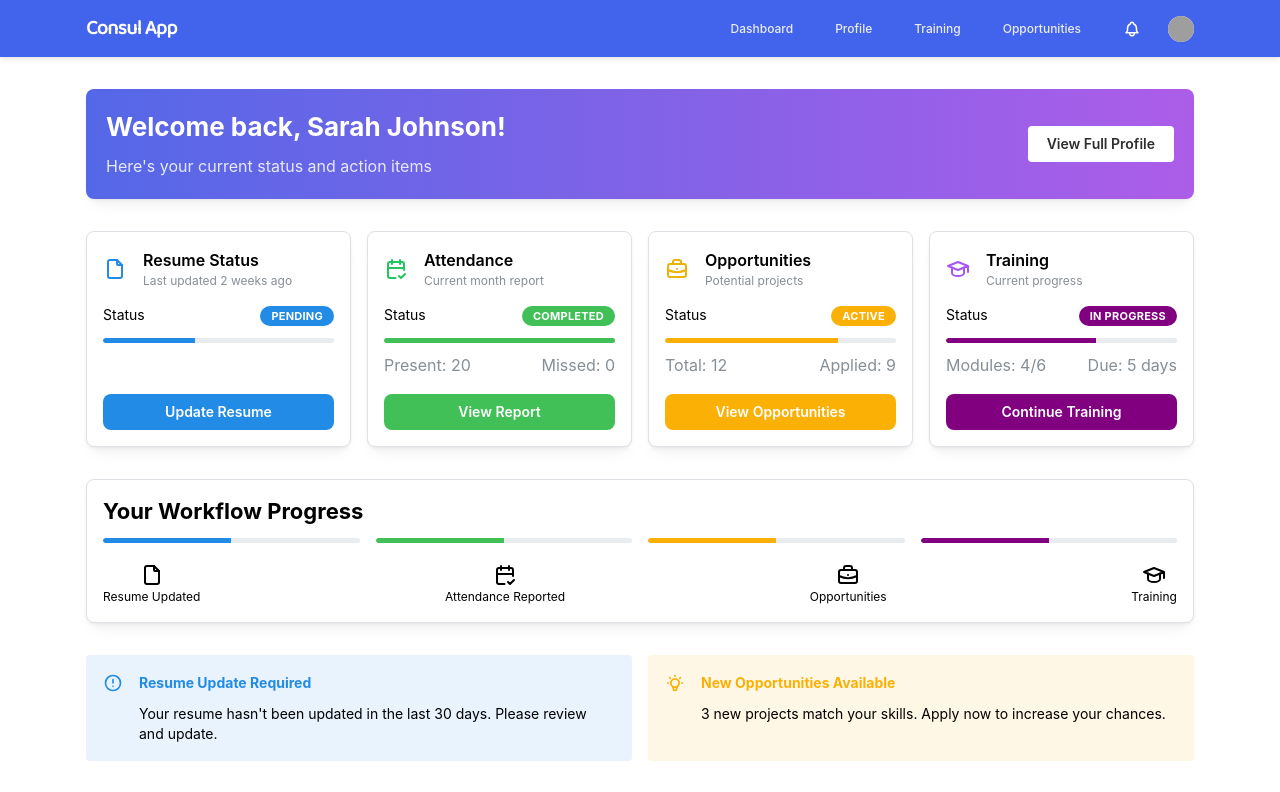
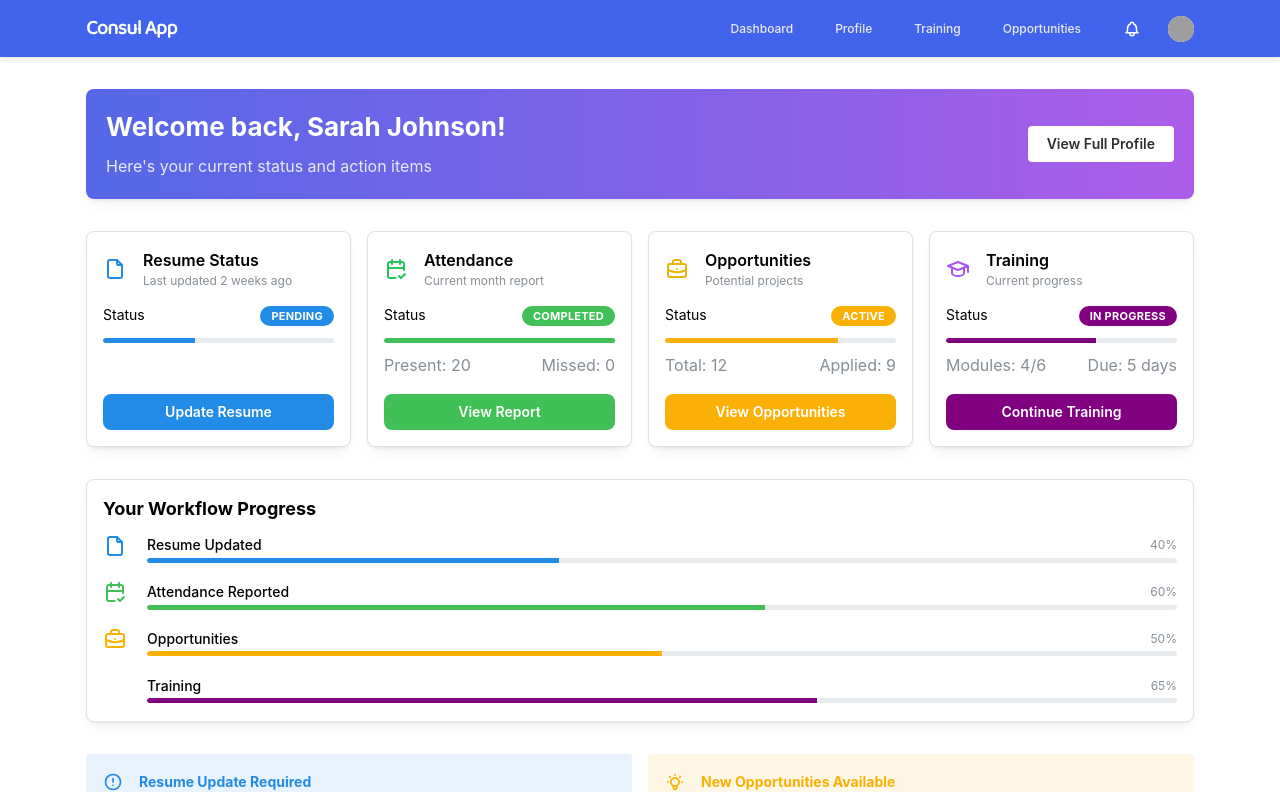
Before and after one commit to itzjeppy/consul-app, a React (Create React App) app: page / in a window 1280 px wide. Shown: the top 792 px of the page. Built offline with nearby package versions, Linux system fonts and the light colour scheme; grey boxes are pictures that could not be loaded.

Commit message:
random shit

```diff
--- a/src/Components/Dashboard/WorkflowProgress.tsx
+++ b/src/Components/Dashboard/WorkflowProgress.tsx
@@ -1,43 +1,117 @@
 import {
+
     Card,
+
     Title,
+
     Group,
+
     Progress,
+
     Text,
+
     Stack,
+
+    Box
+
 } from '@mantine/core';
-  import {
-    IconFile,
-    IconCalendarCheck,
-    IconBriefcase,
-    IconSchool,
-  } from '@tabler/icons-react';
+
+import {IconFile, IconCalendarCheck, IconBriefcase, IconSchool} from '@tabler/icons-react';
 
 export default function WorkflowProgress() {
-    const icons = [IconFile, IconCalendarCheck, IconBriefcase, IconSchool];
-    const steps = ['Resume Updated', 'Attendance Reported', 'Opportunities', 'Training'];
-    const colors: ('blue' | 'green' | 'yellow' | 'purple')[] = ['blue', 'green', 'yellow', 'purple'];
+
+    const steps = [
+
+        {
+
+            label: 'Resume Updated',
+
+            icon: IconFile,
+
+            color: 'blue',
+
+            value: 40
+
+        }, {
+
+            label: 'Attendance Reported',
+
+            icon: IconCalendarCheck,
+
+            color: 'green',
+
+            value: 60
+
+        }, {
+
+            label: 'Opportunities',
+
+            icon: IconBriefcase,
+
+            color: 'yellow',
+
+            value: 50
+
+        }, {
+
+            label: 'Training',
+
+            icon: IconSchool,
+
+            color: 'purple',
+
+            value: 65
+
+        },
+
+    ];
 
     return (
-      <Card withBorder radius="md" shadow='sm'>
-        <Title order={3} mb="sm">
+        <Card withBorder radius="md" shadow="sm" p="md">
+            <Title order={4}
+                mb="sm">
+
                 Your Workflow Progress
             </Title>
+            <Stack gap="md">
 
-        <Group grow>
-          {colors.map((color, i) => (
-            <Progress value={50} size="sm" radius="md" color={color} key={i} />
-          ))}
+                {
+                steps.map(({label, icon: Icon, color, value}) => (
+                    <Group key={label}
+                        align="center"
+                        gap="sm"
+                        wrap="nowrap">
+                        <Box w={32}>
+                            <Icon size={24}
+                                color={
+                                    `var(--mantine-color-${color}-6)`
+                                }/>
+                        </Box>
+                        <Stack gap={2}
+                            style={
+                                {flex: 1}
+                        }>
+                            <Group justify="space-between">
+                                <Text size="sm"
+                                    fw={500}>
+
+                                    {label} </Text>
+                                <Text size="xs" c="dimmed">
+
+                                    {value}%
+                                </Text>
+                            </Group>
+                            <Progress value={value}
+                                size="sm"
+                                radius="md"
+                                color={color}/>
+                        </Stack>
                     </Group>
 
-        <Group justify="space-between" mt="lg">
-          {icons.map((Icon, i) => (
-            <Stack gap={2} align="center" key={i}>
-              <Icon size={24} />
-              <Text size="xs">{steps[i]}</Text>
-            </Stack>
-          ))}
-        </Group>
+                ))
+            } </Stack>
         </Card>
+
     );
+
 }
```
Also changed, not shown: src/Components/Profile/SkillsCard.tsx (+0 -19 lines). Lines whose indentation alone changed are shown as unchanged.
